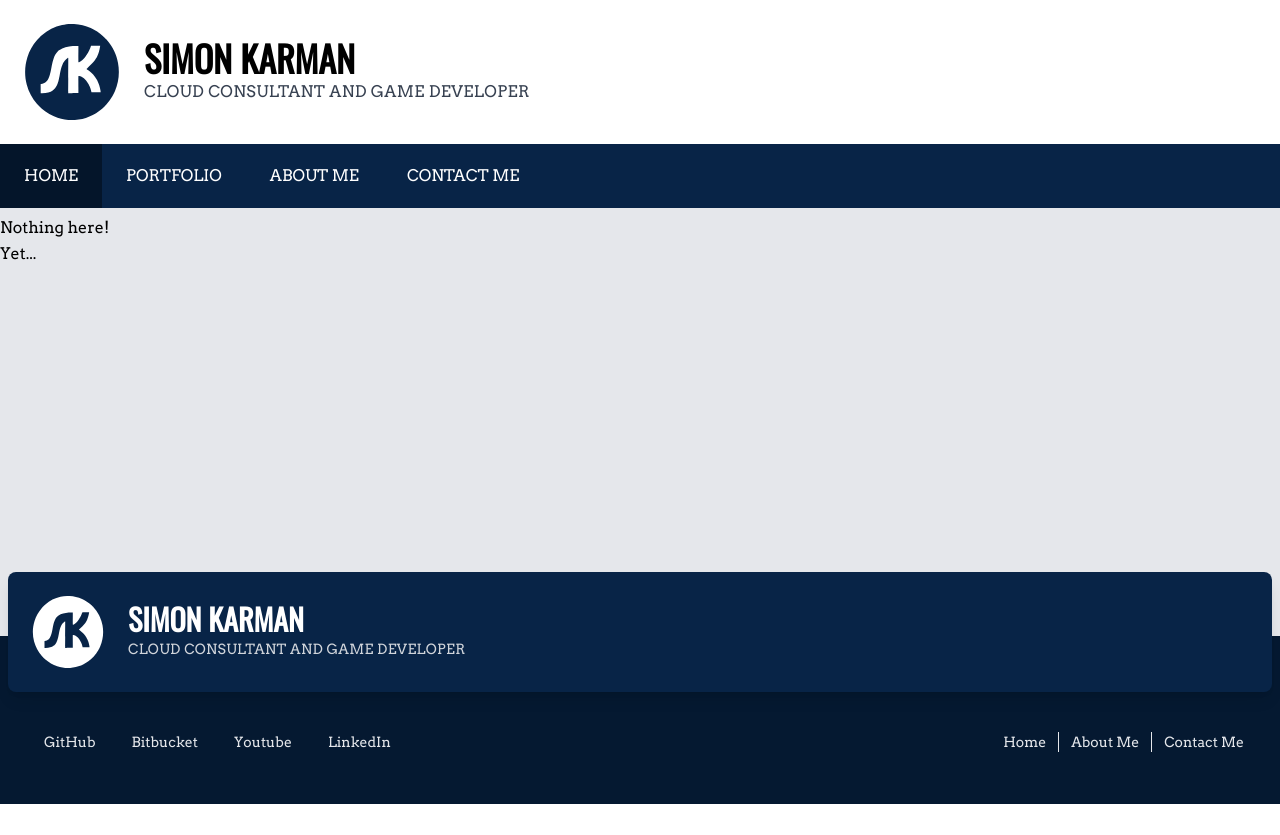
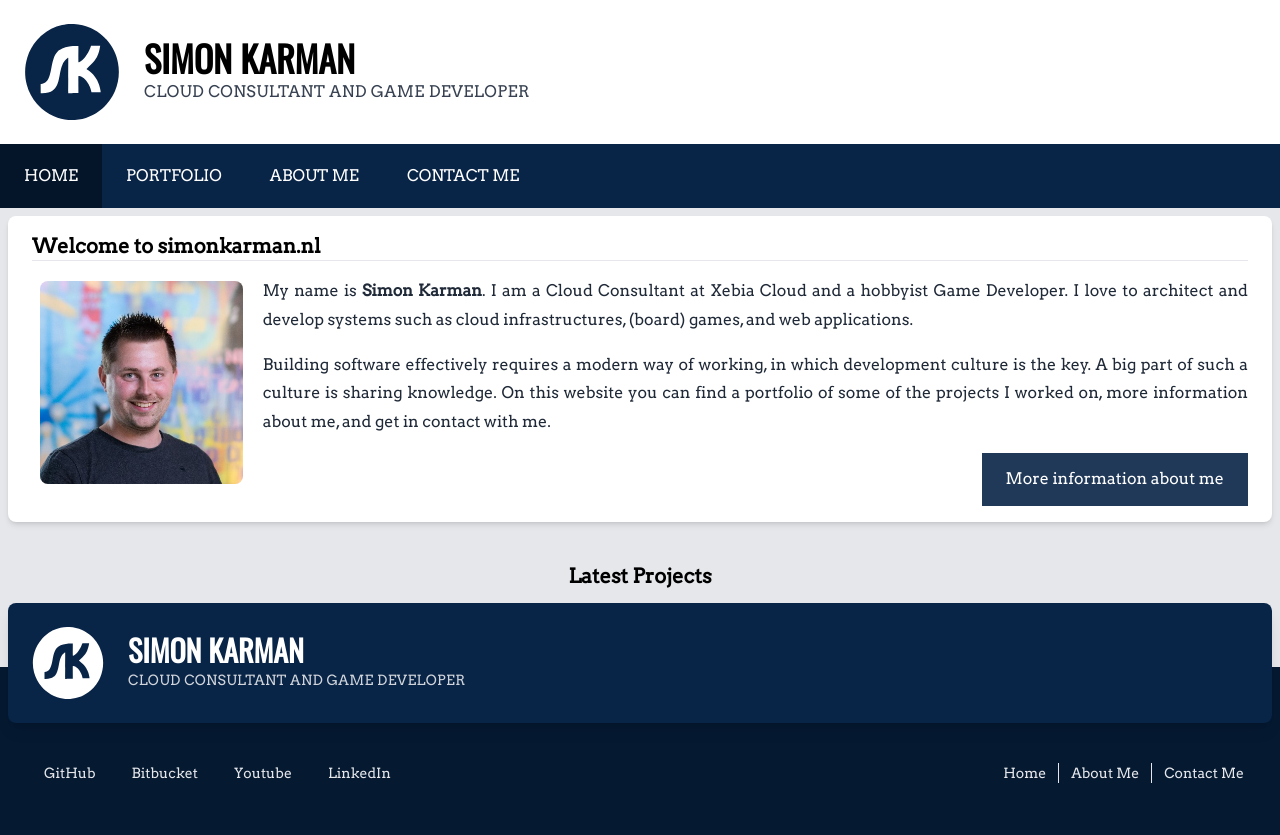
Before and after one commit to simonkarman/portfolio, a Next.js app: page / in a window 1280 px wide. Before the commit the page ends 804 px from the top, so only its background shows below. Built offline with nearby package versions, Linux system fonts and the light colour scheme.

Commit message:
Added home page

```diff
--- a/src/app/page.tsx
+++ b/src/app/page.tsx
@@ -1,8 +1,26 @@
+import { Post } from '@/components/post';
+
 export default function Home() {
   return (
-    <div className="container mx-auto py-2">
-      <h1>Nothing here!</h1>
-      <p>Yet...</p>
+    <div className="container mx-auto">
+      <Post
+        image={{ src: '/simonkarman.png', alt: 'Simon Karman' }}
+        link={{ to: '/about', text: 'More information about me' }}
+        title="Welcome to simonkarman.nl"
+      >
+        <p className="mb-4">
+          My name is <b>Simon Karman</b>. I am a Cloud Consultant at Xebia Cloud and a hobbyist Game Developer.
+          I love to architect and develop systems such as cloud infrastructures, (board) games, and web applications.
+        </p>
+        <p>
+          Building software effectively requires a modern way of working, in which development culture is the key.
+          A big part of such a culture is sharing knowledge.
+          On this website you can find a portfolio of some of the projects I worked on, more information about me, and get in contact with me.
+        </p>
+      </Post>
+      <h2 className="border-b font-bold text-2xl lg:text-xl mt-8 mb-3 px-2 text-center">
+        Latest Projects
+      </h2>
     </div>
   );
 }
--- /dev/null
+++ b/src/components/post.tsx
@@ -0,0 +1,34 @@
+import Link from 'next/link';
+import { PropsWithChildren } from 'react';
+
+export function Post(props: PropsWithChildren<{
+  title?: string,
+  date?: string,
+  image?: { src: string, alt: string },
+  link?: { to: string, text?: string },
+}>) {
+  const { title, date, image, link, children } = props;
+  return (<div className="w-full p-2">
+    <div className="h-full clearfix px-6 py-4 overflow-hidden rounded-lg shadow-md bg-white">
+      {(title || date) && <div className="flex justify-between mb-4 items-center border-b">
+        {title && <h2 className="font-bold text-xl">
+          { title }
+        </h2>}
+        {date && <div className="text-right text-sm mb-2 text-gray-400">
+          { date }
+        </div>}
+      </div>}
+      {image && <img src={image.src} alt={image.alt} className="w-24 md:w-1/6 float-left ml-2 mr-5 mt-1 mb-2 rounded-lg" />}
+      <p className="text-gray-800 text-base text-justify mb-4">
+        {children}
+      </p>
+      {link && <p>
+        <Link
+          href={link.to} className="float-right px-6 py-3 bg-darkblue-300 hover:bg-darkblue-200 text-white">
+          { link.text || 'Read more...' }
+        </Link>
+      </p>}
+    </div>
+  </div>)
+  ;
+}
```
